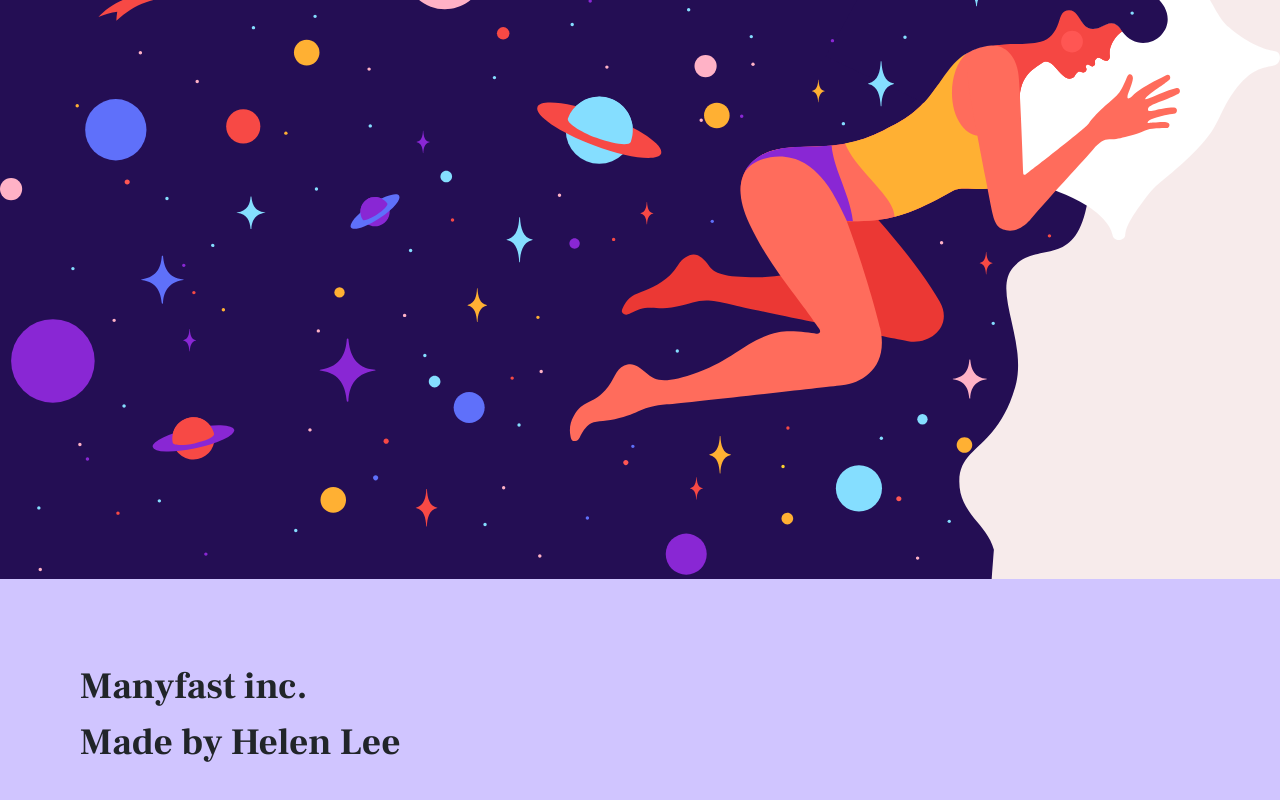
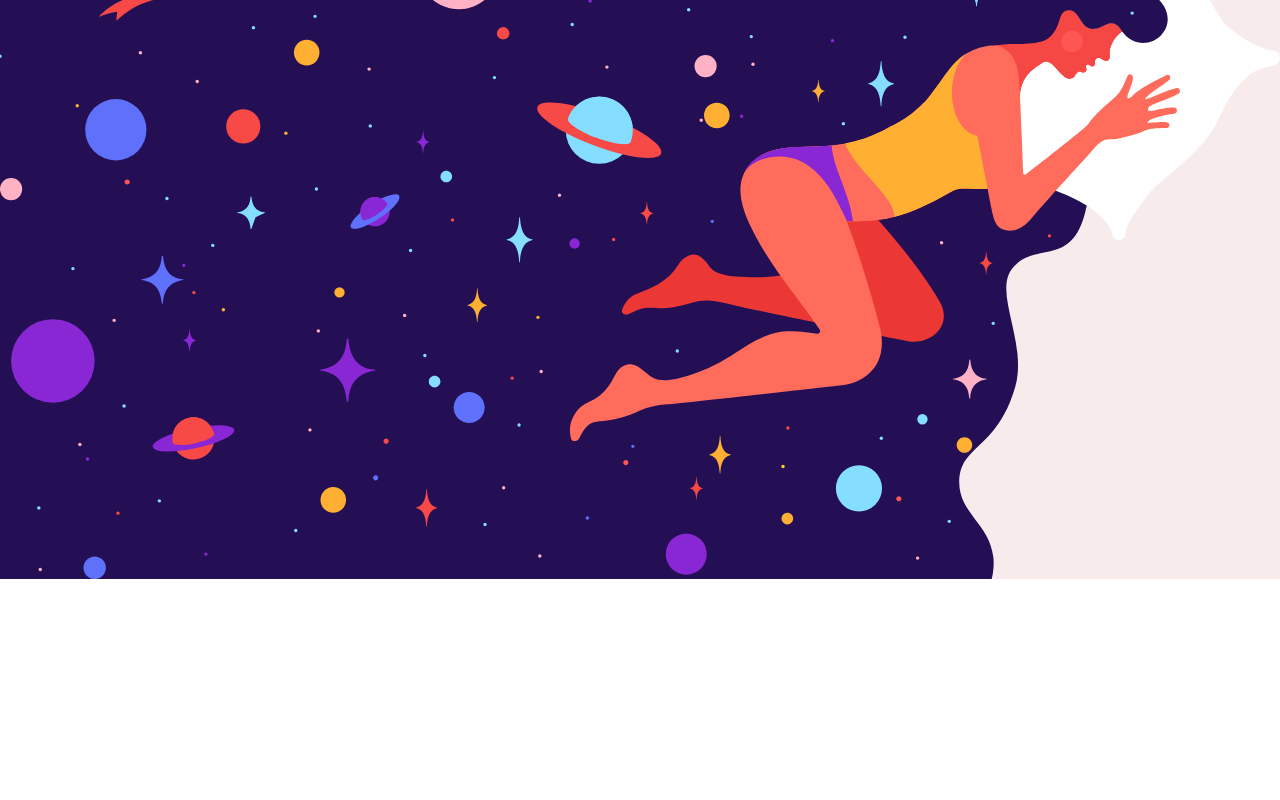
Before and after one commit to flyingfiretruck/sleepystudy, a React app: page / in a window 1280 px wide. Shown: the part 3634-4434 px from the top of the page. After the commit the page ends 4213 px from the top, so only its background shows below. Built offline with nearby package versions, Linux system fonts and the light colour scheme; the HTML template or start-up script is replaced by a standard one.

Commit message:
cleaned up a bit more

```diff
--- a/client/App.jsx
+++ b/client/App.jsx
@@ -22,7 +22,6 @@
           <Playlist />
         </Route>
       </Switch>
-      <Footer/>
     </BrowserRouter>
   </>
 );
--- a/client/stylesheets/landing.css
+++ b/client/stylesheets/landing.css
@@ -15,9 +15,7 @@
   margin-left: auto;
   margin-right: auto;
 }
-/* .sleeping-image {
-  width: 100vh;
-} */
+
 @font-face {
   font-family: FrankRuhlLibre-Bold;
   src: url("../../assets/FrankRuhlLibre-Bold.ttf") format("opentype");
```
Also changed, not shown: assets/sleeping.svg, 2 other files (tests, documents, lock files or other folders).
